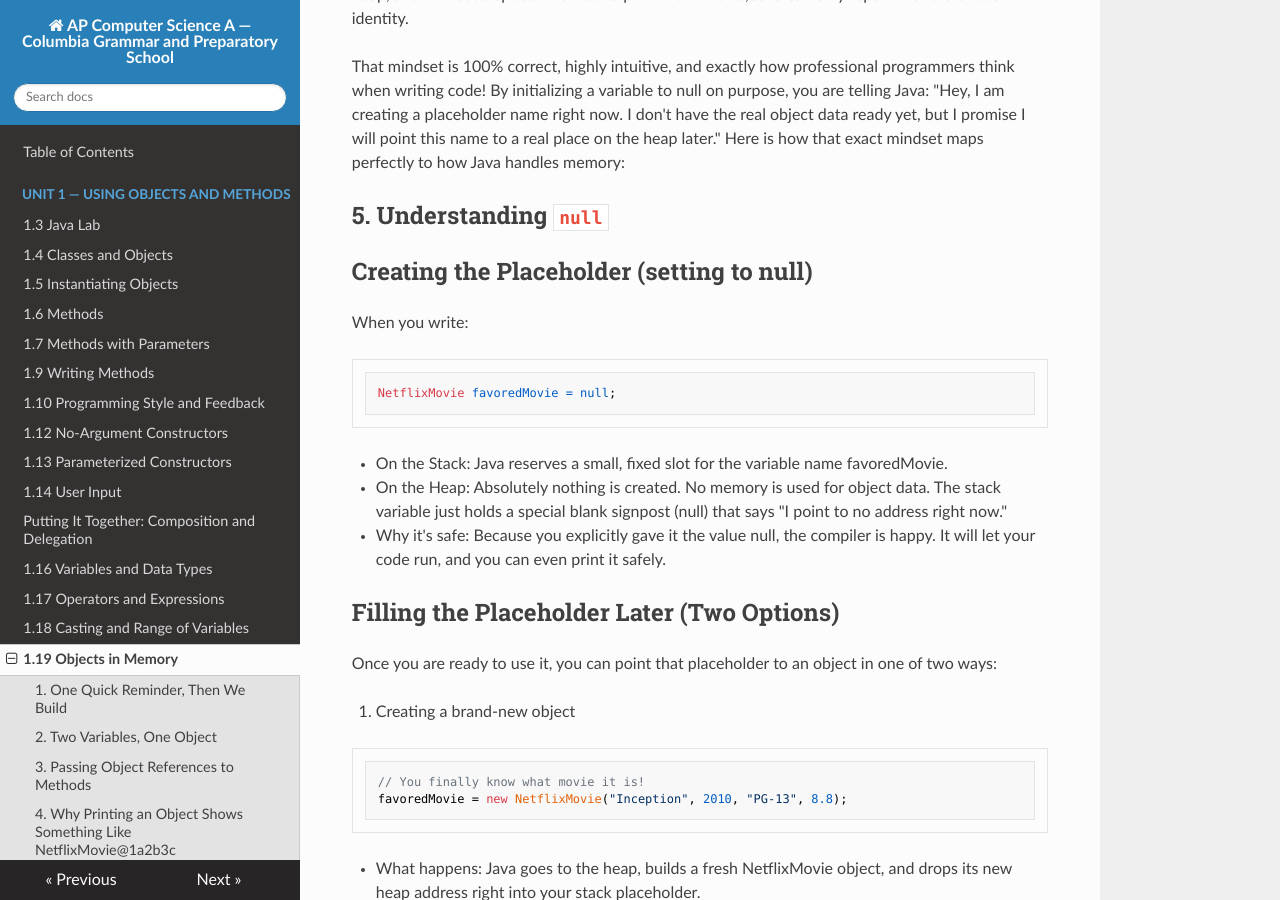
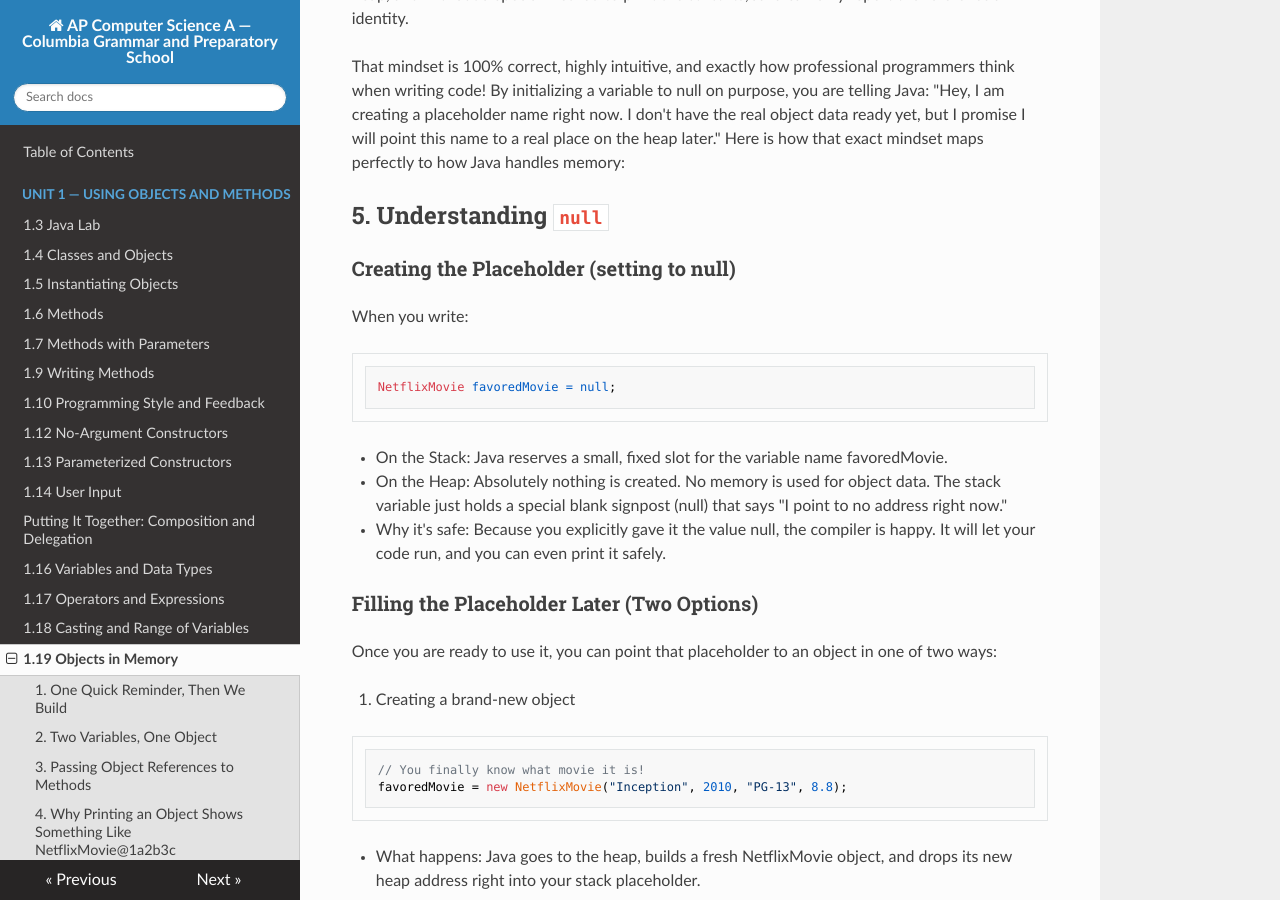
Before and after one commit to kjergens/apcsa-site, an MkDocs documentation site: the page built from docs/unit1/notes_19_printing_objects.md, in a window 1280 px wide and 900 px high, scrolled down 3146 px. Built offline with MkDocs 1.6.1, drawn with Linux system fonts in a browser that asks for light colours; nearby versions of some CDN libraries.

````diff
--- a/docs/unit1/notes_19_printing_objects.md
+++ b/docs/unit1/notes_19_printing_objects.md
@@ -108,7 +108,7 @@ By initializing a variable to null on purpose, you are telling Java: "Hey, I am
 Here is how that exact mindset maps perfectly to how Java handles memory:
 
 ## 5. Understanding `null`
-## Creating the Placeholder (setting to null)
+### Creating the Placeholder (setting to null)
 
 When you write:
 ``` java
@@ -119,7 +119,7 @@ NetflixMovie favoredMovie = null;
 - On the Heap: Absolutely nothing is created. No memory is used for object data. The stack variable just holds a special blank signpost (null) that says "I point to no address right now."
 - Why it's safe: Because you explicitly gave it the value null, the compiler is happy. It will let your code run, and you can even print it safely.
 
-## Filling the Placeholder Later (Two Options)
+### Filling the Placeholder Later (Two Options)
 
 Once you are ready to use it, you can point that placeholder to an object in one of two ways:
 
````
